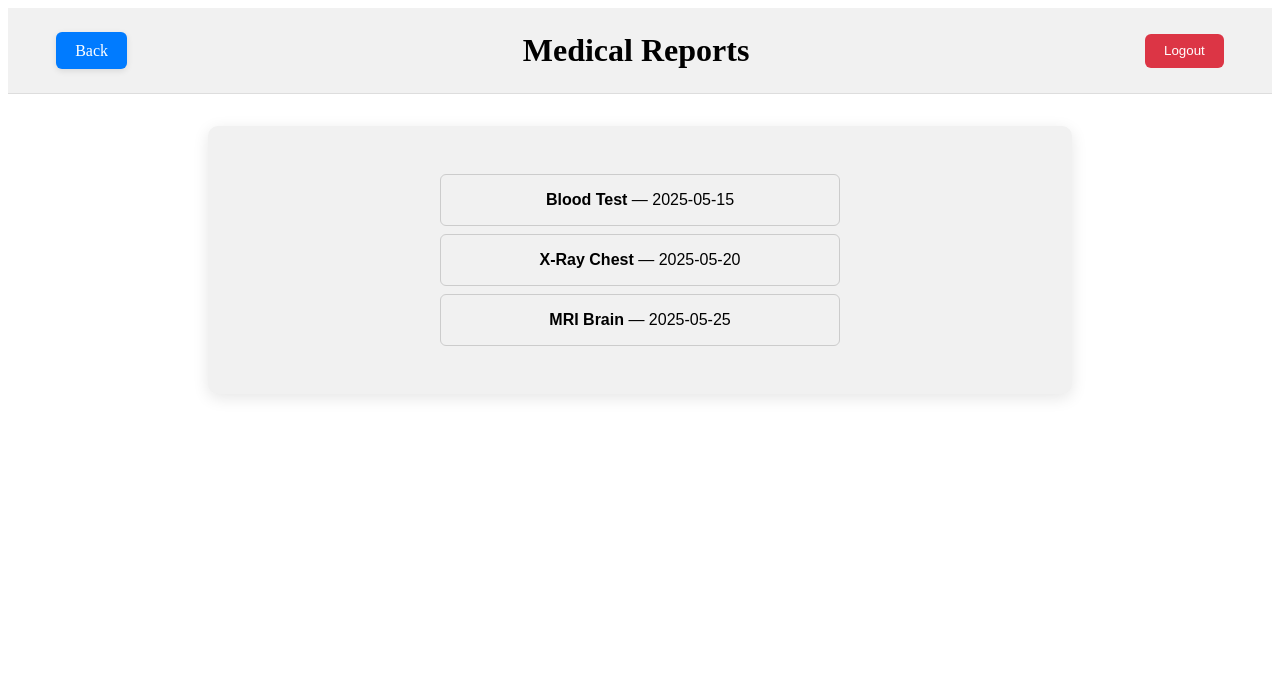
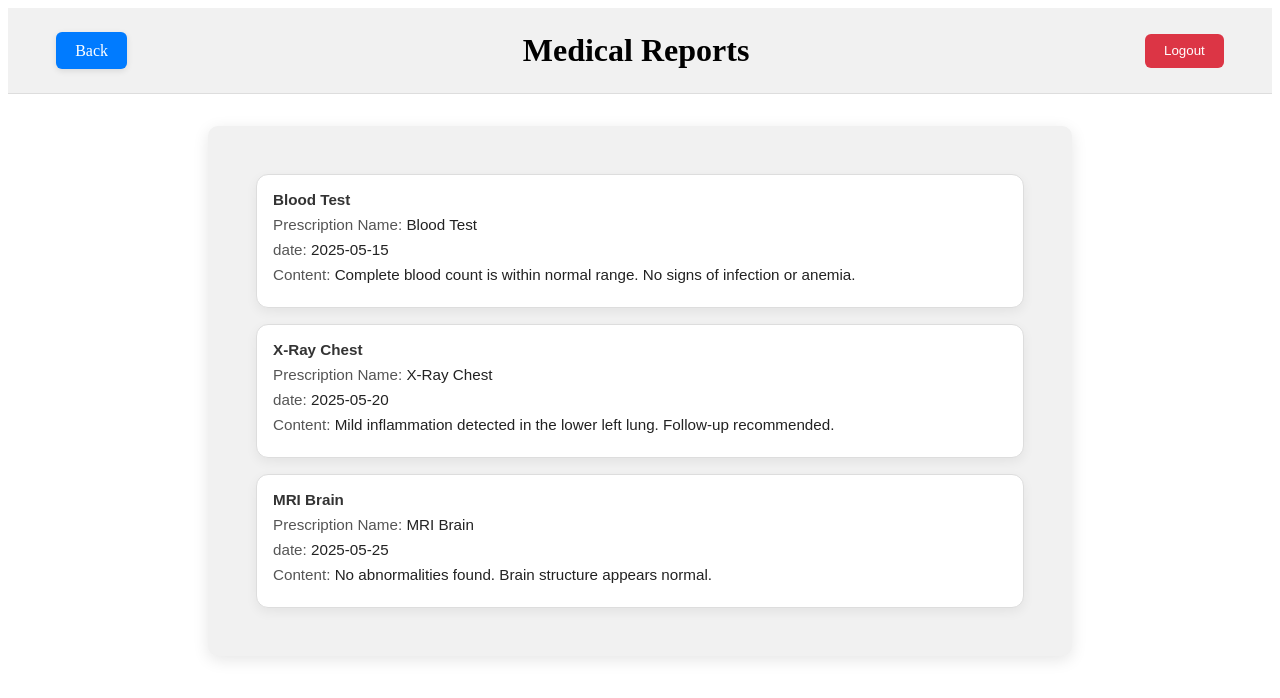
Before and after one commit to monsieur-here/MedicalManagementSystem_SDEPractice, a SvelteKit app in the folder med-manage/: page /patient/reports in a window 1280 px wide. Shown: the top 698 px of the page. Built offline with nearby package versions, Linux system fonts and the light colour scheme.

Commit message:
updated report section ui and functionality

```diff
--- a/med-manage/src/routes/patient/reports/+page.svelte
+++ b/med-manage/src/routes/patient/reports/+page.svelte
@@ -4,17 +4,28 @@
   import { handleLogOut } from "$lib/utils";
 
   const reports = [
-    { id: 1, title: "Blood Test", date: "2025-05-15" },
-    { id: 2, title: "X-Ray Chest", date: "2025-05-20" },
-    { id: 3, title: "MRI Brain", date: "2025-05-25" },
+    {
+      id: 1,
+      title: "Blood Test",
+      date: "2025-05-15",
+      content:
+        "Complete blood count is within normal range. No signs of infection or anemia.",
+    },
+    {
+      id: 2,
+      title: "X-Ray Chest",
+      date: "2025-05-20",
+      content:
+        "Mild inflammation detected in the lower left lung. Follow-up recommended.",
+    },
+    {
+      id: 3,
+      title: "MRI Brain",
+      date: "2025-05-25",
+
+      content: "No abnormalities found. Brain structure appears normal.",
+    },
   ];
-
-  /**
-   * @param {number} id
-   */
-  function viewReport(id) {
-    goto(`/dashboard/reports/${id}`);
-  }
 </script>
 
 <div class="header">
@@ -24,13 +35,25 @@
 </div>
 
 <div class="dashboard">
-  <ul class="list">
+  <div class="prescription-container">
     {#each reports as report}
-      <li style="text-align: center;" on:click={() => viewReport(report.id)}>
-        <strong>{report.title}</strong> — {report.date}
-      </li>
+      <div class="prescription-card">
+        <div class="prescription-title">{report.title}</div>
+        <div>
+          <span class="label">Prescription Name:</span>
+          <span class="value">{report?.title}</span>
+        </div>
+        <div>
+          <span class="label">date:</span>
+          <span class="value">{report?.date}</span>
+        </div>
+        <div>
+          <span class="label">Content:</span>
+          <span class="value">{report?.content}</span>
+        </div>
+      </div>
     {/each}
-  </ul>
+  </div>
 </div>
 
 <style>
@@ -43,23 +66,7 @@
     background-color: #f1f1f1;
     font-family: Arial, sans-serif;
   }
-  .list {
-    list-style: none;
-    padding: 0;
-    max-width: 400px;
-    margin: 1rem auto;
-  }
-  .list li {
-    padding: 1rem;
-    border: 1px solid #ccc;
-    border-radius: 6px;
-    margin-bottom: 0.5rem;
-    cursor: pointer;
-    transition: background 0.2s;
-  }
-  .list li:hover {
-    background-color: #f0f8ff;
-  }
+
   button {
     display: block;
     margin: 2rem auto 0;
@@ -112,4 +119,48 @@
   .logout-button:hover {
     background-color: #c82333;
   }
+
+  .prescription-container {
+    display: flex;
+    flex-wrap: wrap;
+    gap: 1rem;
+    padding: 1rem;
+  }
+
+  .prescription-card {
+    background: #fff;
+    border: 1px solid #ddd;
+    border-radius: 12px;
+    padding: 1rem;
+    width: 100%;
+    box-shadow: 0 4px 12px rgba(0, 0, 0, 0.06);
+    transition: transform 0.2s ease;
+    cursor: pointer;
+  }
+
+  .prescription-card:hover {
+    box-shadow: 0 6px 16px rgba(0, 0, 0, 0.1);
+  }
+
+  .prescription-card div {
+    margin-bottom: 0.5rem;
+    font-size: 0.95rem;
+  }
+
+  .prescription-title {
+    font-weight: 600;
+    font-size: 1.1rem;
+    margin-bottom: 0.75rem;
+    color: #333;
+  }
+
+  .label {
+    font-weight: 500;
+    color: #555;
+  }
+
+  .value {
+    font-weight: 400;
+    color: #222;
+  }
 </style>
--- a/med-manage/src/routes/receptionist/bill/+page.svelte
+++ b/med-manage/src/routes/receptionist/bill/+page.svelte
@@ -1,4 +1,5 @@
 <script>
+  import { RECEPTIONIST_ROUTES } from "$lib/routes";
   import { handleLogOut } from "$lib/utils";
 
   let billId = 0;
@@ -48,7 +49,7 @@
 </script>
 
 <div class="header">
-  <a href={`/homepage?user_type=Staff`} class="home-button">Back</a>
+  <a href={RECEPTIONIST_ROUTES.dashboard.url} class="home-button">Back</a>
   <h1 class="title">Checkout</h1>
   <button class="logout-button" on:click={handleLogOut}>Logout</button>
 </div>
```
